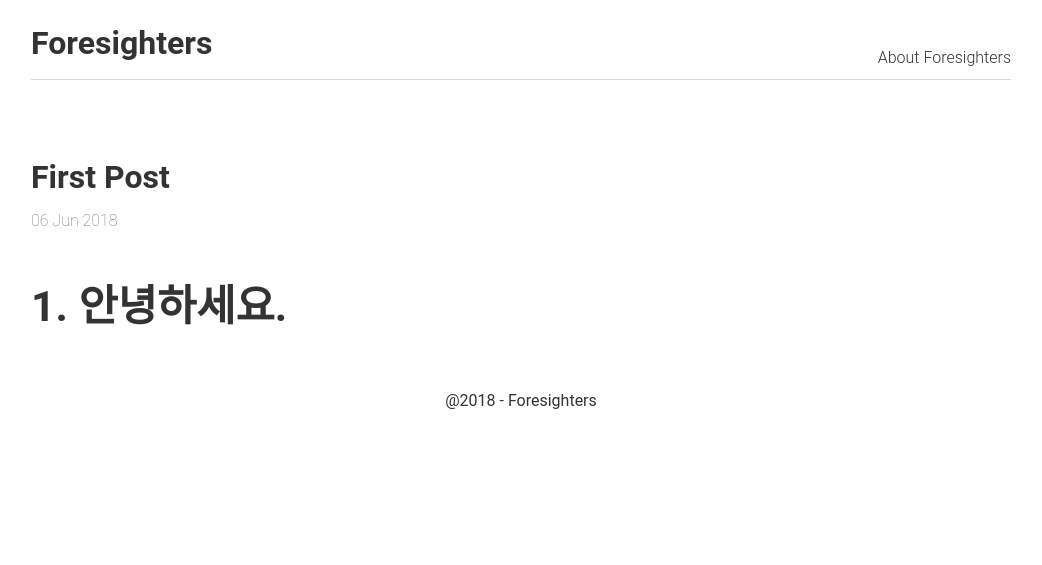
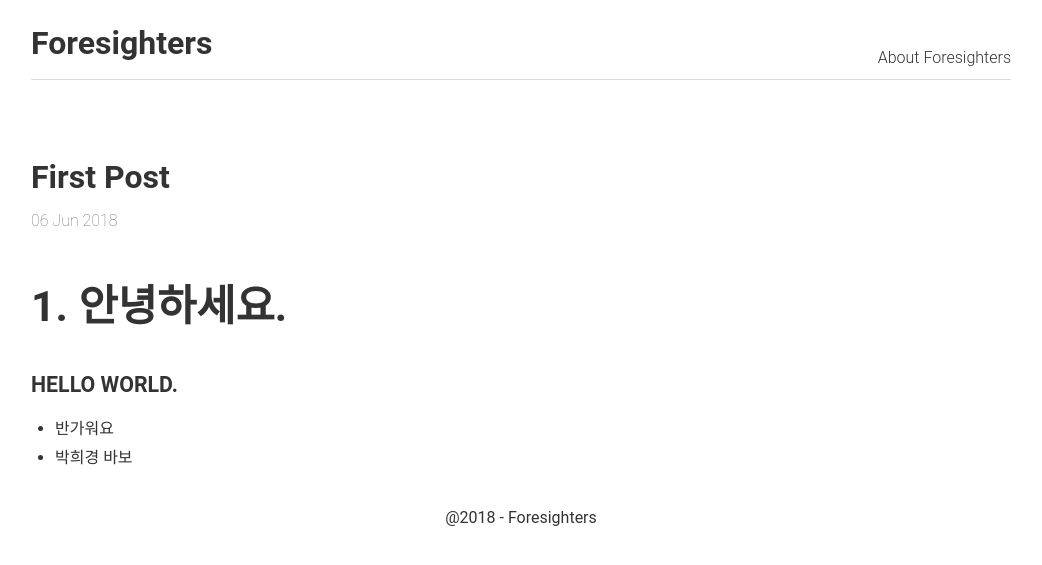
Before and after one commit to foresighters/foresighters.github.io, a Jekyll site: the page built from _posts/2018-06-06-First-Post.md, in a window 1280 px wide. Shown: the top 565 px of the page, without its empty margins (119-1161 px from the left). Built offline with Jekyll 4.4.1, drawn with Linux system fonts in a browser that asks for light colours.

Commit message:
첫번째 포스트
인재님이 작성한 첫번째 포스트

```diff
--- a/_posts/2018-06-06-First-Post.md
+++ b/_posts/2018-06-06-First-Post.md
@@ -1 +1,5 @@
 # 1. 안녕하세요.
+
+###### HELLO WORLD.
+- 반가워요
+- 박희경 바보
```
